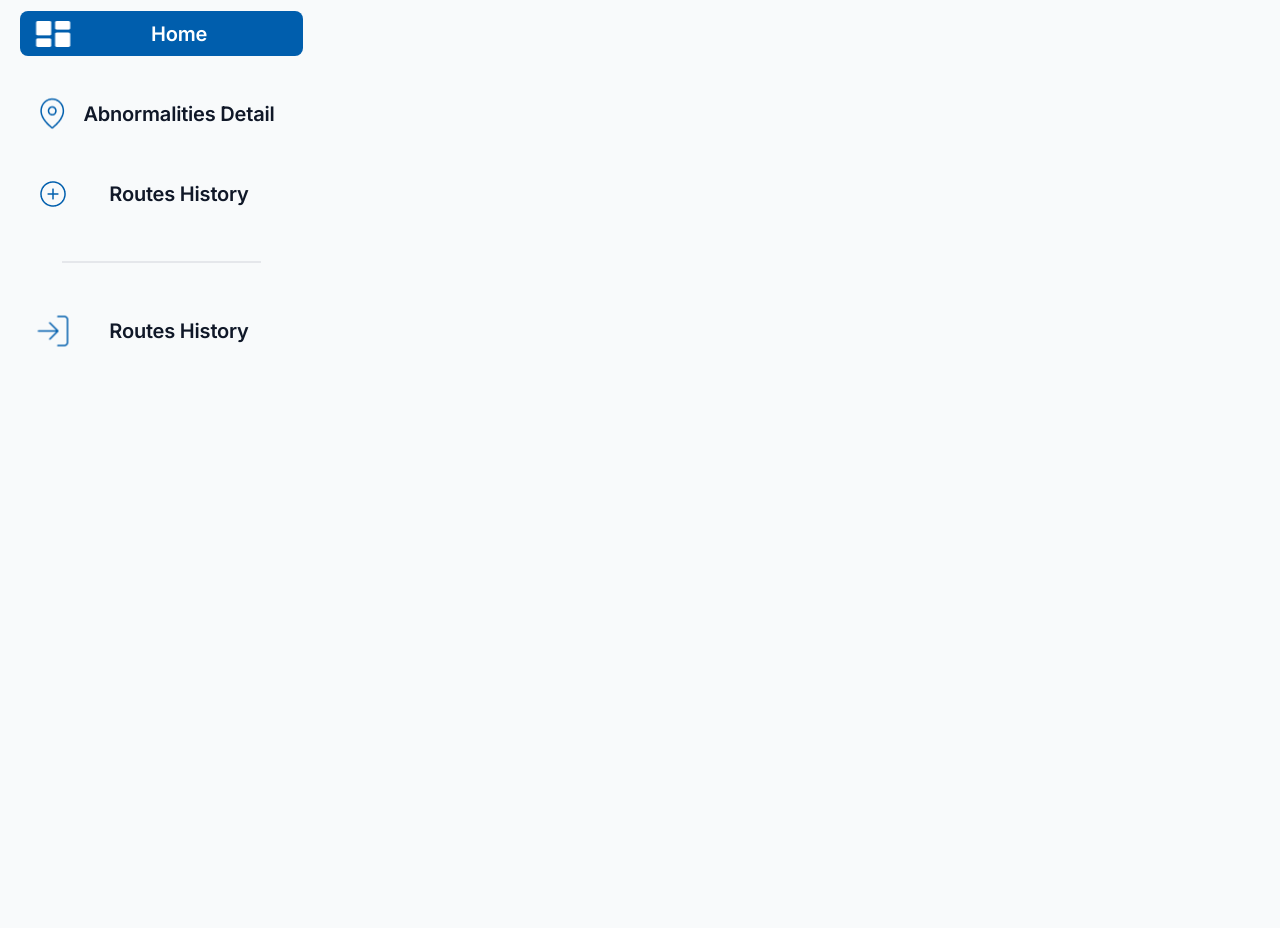
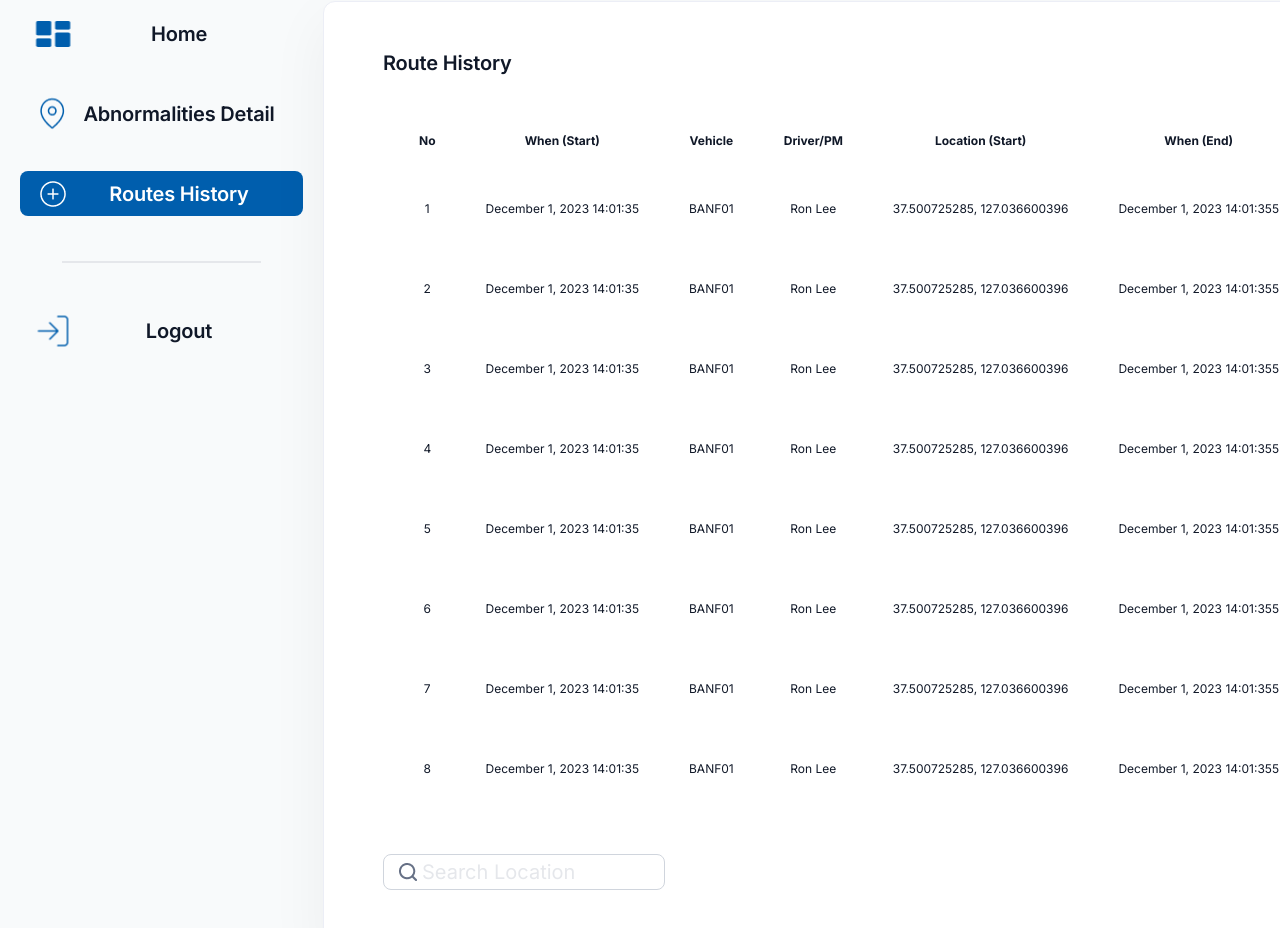
Before and after one commit to samiehomie/banf, a Next.js app: page /history in a window 1280 px wide. Shown: the part 84-1012 px from the top of the page. Built offline with nearby package versions, Linux system fonts and the light colour scheme.

Commit message:
Add history to routes

```diff
--- a/app/globals.css
+++ b/app/globals.css
@@ -20,9 +20,13 @@ body {
   color: rgb(var(--foreground-rgb));
   background: #fffffff;
   box-sizing: border-box;
+  color: #101828;
 }
 
 @layer components {
+  input::placeholder {
+    @apply text-gray-200;
+  }
   .screen-out {
     height: 0;
     line-height: 0;
@@ -31,12 +35,49 @@ body {
     text-indent: -9999px;
     width: 0;
   }
-
+  .title {
+    font-size: 20px;
+    font-style: normal;
+    font-weight: 600;
+    line-height: 28px;
+    letter-spacing: -0.2px;
+  }
   /* icons */
-  .bg-home_logo {
+  .bg-home.bg-active {
+    background: url('../public/assets/css_sprites.png') -61px -134px;
+  }
+  .bg-home {
     width: 35px;
     height: 26px;
-    background: url('../public/assets/css_sprites.png') -61px -134px;
+    background: url('../public/assets/css_sprites.png') -116px -134px;
+  }
+
+  .bg-pin {
+    width: 34px;
+    height: 33px;
+    background: url('../public/assets/css_sprites.png') -129px -76px;
+  }
+
+  .bg-pin.bg-active {
+    width: 25px;
+    height: 32px;
+    background: url('../public/assets/css_sprites.png') -186px -10px;
+  }
+
+  .bg-plus {
+    width: 26px;
+    height: 26px;
+    background: url('../public/assets/css_sprites.png') -231px -57px;
+  }
+
+  .bg-plus.bg-active {
+    background: url('../public/assets/css_sprites.png') -231px -103px;
+  }
+
+  .bg-logout {
+    width: 31px;
+    height: 31px;
+    background: url('../public/assets/css_sprites.png') -10px -134px;
   }
 
   .bg-yellow_circle {
@@ -57,37 +98,13 @@ body {
     background: url('../public/assets/css_sprites.png') -231px -10px;
   }
 
-  .bg-fill_plus {
-    width: 26px;
-    height: 26px;
-    background: url('../public/assets/css_sprites.png') -231px -57px;
-  }
-
   .bg-red_thermo {
     width: 40px;
     height: 40px;
     background: url('../public/assets/css_sprites.png') -126px -10px;
   }
 
-  .bg-logout {
-    width: 31px;
-    height: 31px;
-    background: url('../public/assets/css_sprites.png') -10px -134px;
-  }
-
-  .bg-plus {
-    width: 26px;
-    height: 26px;
-    background: url('../public/assets/css_sprites.png') -231px -103px;
-  }
-
-  .bg-pin {
-    width: 34px;
-    height: 33px;
-    background: url('../public/assets/css_sprites.png') -129px -76px;
-  }
-
-  .bg-fill_pin {
+  .bg-fill-pin {
     width: 39px;
     height: 38px;
     background: url('../public/assets/css_sprites.png') -70px -74px;
@@ -97,18 +114,6 @@ body {
     width: 24px;
     height: 24px;
     background: url('../public/assets/css_sprites.png') -186px -62px;
-  }
-
-  .bg-white_pin {
-    width: 25px;
-    height: 32px;
-    background: url('../public/assets/css_sprites.png') -186px -10px;
-  }
-
-  .bg-fill_home_logo {
-    width: 35px;
-    height: 26px;
-    background: url('../public/assets/css_sprites.png') -116px -134px;
   }
 
   .bg-blue_thermo {
@@ -122,4 +127,47 @@ body {
     height: 21px;
     background: url('../public/assets/css_sprites.png') -186px -106px;
   }
+
+  /* icons sub */
+  .bg-large {
+    width: 17px;
+    height: 17px;
+    background: url('../public/assets/css_sprites_sub.png') -54px -62px;
+  }
+
+  .bg-small {
+    width: 17px;
+    height: 3px;
+    background: url('../public/assets/css_sprites_sub.png') -107px -82px;
+  }
+
+  .bg-note {
+    width: 33px;
+    height: 32px;
+    background: url('../public/assets/css_sprites_sub.png') -10px -10px;
+  }
+
+  .bg-left {
+    width: 16px;
+    height: 16px;
+    background: url('../public/assets/css_sprites_sub.png') -107px -46px;
+  }
+
+  .bg-right {
+    width: 17px;
+    height: 16px;
+    background: url('../public/assets/css_sprites_sub.png') -107px -10px;
+  }
+
+  .bg-search_black {
+    width: 24px;
+    height: 24px;
+    background: url('../public/assets/css_sprites_sub.png') -63px -10px;
+  }
+
+  .bg-history {
+    width: 24px;
+    height: 24px;
+    background: url('../public/assets/css_sprites_sub.png') -10px -62px;
+  }
 }
--- a/app/history/page.tsx
+++ b/app/history/page.tsx
@@ -1,7 +1,69 @@
 import React from 'react'
+import SearchInput from '@/components/common/SearchInput'
+import { dummyData, dataType } from '@/public/data/dummyData'
+
+const TableRow = ({ index, data }: { index: number; data: dataType }) => {
+  return (
+    <tr>
+      <td className="py-[32px] pr-[25px] text-center">{index + 1}</td>
+      <td className="px-[25px] text-center">{data['When']}</td>
+      <td className="px-[25px] text-center">{data['Vehicle']}</td>
+      <td className="px-[25px] text-center">{data['Driver']}</td>
+      <td className="px-[25px] text-center">{data['Location']}</td>
+      <td className="px-[25px] text-center">{data['When']}5</td>
+      <td className="px-[25px] text-center">{data['Location']}</td>
+      <td className="px-[25px] text-center">
+        <span className="inline-block bg-note" />
+      </td>
+      <td className="px-[25px] text-center">
+        <span className="inline-block bg-history" />
+      </td>
+    </tr>
+  )
+}
 
 function page() {
-  return <div>History</div>
+  return (
+    <>
+      <section
+        className="pl-[94px] mt-[25px] w-[1550px] h-[954px] bg-white rounded-[12px]
+    shadow-[0_20px_60px_0px_rgba(0,0,0,0.05)] border border-[#ECEEF6]"
+      >
+        <header className="h-[130px]">
+          <h2 className="title pt-[47px] ml-[-35px]">Route History</h2>
+        </header>
+        <table className="leading-[16px] text-[12px] text-[#101828]">
+          <thead>
+            <tr>
+              <th className="pb-[20px] pr-[25px] text-center">No</th>
+              <th className="pb-[20px] px-[25px] text-center">When (Start)</th>
+              <th className="pb-[20px] px-[25px] text-center">Vehicle</th>
+              <th className="pb-[20px] px-[25px] text-center">Driver/PM</th>
+              <th className="pb-[20px] px-[25px] text-center">
+                Location (Start)
+              </th>
+              <th className="pb-[20px] px-[25px] text-center">When (End)</th>
+              <th className="pb-[20px] px-[25px] text-center">
+                Location (End)
+              </th>
+              <th className="pb-[20px] px-[25px] text-center">Add Note</th>
+              <th className="pb-[20px] px-[25px] text-center">
+                Report / Note History
+              </th>
+            </tr>
+          </thead>
+          <tbody>
+            {dummyData.slice(0, 8).map((data, i) => (
+              <TableRow key={i} index={i} data={data} />
+            ))}
+          </tbody>
+        </table>
+        <div className="mt-[45px] ml-[-35px]">
+          <SearchInput />
+        </div>
+      </section>
+    </>
+  )
 }
 
 export default page
--- /dev/null
+++ b/components/common/MenuButton.tsx
@@ -0,0 +1,41 @@
+'use client'
+import React from 'react'
+import Link from 'next/link'
+import { usePathname } from 'next/navigation'
+
+export default function MenuButton({
+  path,
+  bgClass,
+  label
+}: {
+  path: string
+  bgClass: string
+  label: string
+}) {
+  const pathname = usePathname()
+  const active = pathname === path
+  const currentBgClass = active ? bgClass + '_active' : bgClass
+
+  return (
+    <Link
+      href={path}
+      className={`w-full h-[45px] rounded-[8px] flex items-center text-center
+            font-normal px-[15px] my-[35px] ${active && 'bg-[#005EAD]'}`}
+    >
+      <span className="block min-w-[35px] h-full relative">
+        <span
+          className={`block ${bgClass} absolute ${active && 'bg-active'}
+          top-1/2 left-1/2 -translate-x-1/2 -translate-y-1/2`}
+        />
+      </span>
+
+      <span
+        className={`${
+          active ? 'text-white' : 'text-[#101828]'
+        } text-[20px] font-semibold block w-full tracking-[-0.01em] `}
+      >
+        {label}
+      </span>
+    </Link>
+  )
+}
--- /dev/null
+++ b/components/common/SearchInput.tsx
@@ -0,0 +1,28 @@
+'use client'
+import React, { useState } from 'react'
+
+function SearchInput() {
+  const [inputValue, setInputValue] = useState('')
+
+  return (
+    <div className="relative">
+      <label
+        htmlFor="search"
+        className={`inline-block bg-search_black absolute
+        left-[13px] top-1/2 -translate-y-1/2 ${
+          inputValue.length > 0 && 'hidden'
+        }`}
+      />
+      <input
+        id="search"
+        type="text"
+        placeholder="Search Location"
+        className="py-[8px] px-[38px] h-[36px] w-[282px] text-[20px]
+        rounded-[8px] border border-[#D0D5DD] bg-white focus:outline-blue-100"
+        onInput={(e) => setInputValue(e.currentTarget.value)}
+      />
+    </div>
+  )
+}
+
+export default SearchInput
--- a/components/layouts/MainTemplate.tsx
+++ b/components/layouts/MainTemplate.tsx
@@ -1,54 +1,35 @@
 import React from 'react'
-
-const MenuButton = ({
-  bgClass,
-  label,
-  active
-}: {
-  bgClass: string
-  label: string
-  active?: boolean
-}) => {
-  return (
-    <button
-      className={`w-full h-[45px] rounded-[8px] flex items-center
-            font-normal px-[15px] my-[35px] ${!active && 'bg-[#005EAD]'}`}
-    >
-      <span className="block min-w-[35px] h-full relative">
-        <span
-          className={`block ${bgClass} absolute
-          top-1/2 left-1/2 -translate-x-1/2 -translate-y-1/2`}
-        />
-      </span>
-
-      <span
-        className={`${
-          active ? 'text-[#101828]' : 'text-white'
-        } text-[20px] font-semibold block w-full tracking-[-0.01em] `}
-      >
-        {label}
-      </span>
-    </button>
-  )
-}
+import MenuButton from '../common/MenuButton'
 
 function MainTemplate({ children }: { children: React.ReactNode }) {
   return (
     <main className="flex w-[1920px] h-[1024px] mx-auto bg-[#f8fafb]">
       <aside className="box-content w-[283px] px-[20px]">
-        <MenuButton label="Home" bgClass="bg-home_logo" />
+        <MenuButton path="/" label="Home" bgClass="bg-home" />
         <MenuButton
+          path="/detail"
           label="Abnormalities Detail"
-          active={true}
           bgClass="bg-pin"
         />
-        <MenuButton
-          label="Routes History"
-          active={true}
-          bgClass="bg-fill_plus"
-        />
+        <MenuButton path="/history" label="Routes History" bgClass="bg-plus" />
         <hr className="block my-[45px] w-[70%] mx-auto border-[1.5px]" />
-        <MenuButton label="Routes History" active={true} bgClass="bg-logout" />
+        <button
+          className={`w-full h-[45px] rounded-[8px] flex items-center text-center
+            font-normal px-[15px] my-[35px]`}
+        >
+          <span className="block min-w-[35px] h-full relative">
+            <span
+              className={`block bg-logout absolute
+          top-1/2 left-1/2 -translate-x-1/2 -translate-y-1/2`}
+            />
+          </span>
+
+          <span
+            className={`${'text-[#101828]'} text-[20px] font-semibold block w-full tracking-[-0.01em] `}
+          >
+            Logout
+          </span>
+        </button>
       </aside>
       <article className="relative">{children}</article>
     </main>
--- /dev/null
+++ b/public/data/dummyData.ts
@@ -0,0 +1,16 @@
+const data = {
+  When: 'December 1, 2023 14:01:35',
+  Vehicle: 'BANF01',
+  Driver: 'Ron Lee',
+  Location: '37.500725285, 127.036600396',
+  'Risk Level': 'Danger',
+  'Resolved?': false
+}
+export const dummyData = new Array(100).fill({}).map((_, i) => {
+  if (i < 6) {
+    return { ...data, 'Resolved?': true }
+  }
+  return { ...data }
+})
+
+export type dataType = typeof data
```
Also changed, not shown: public/assets/css_sprites_sub.png (added).
